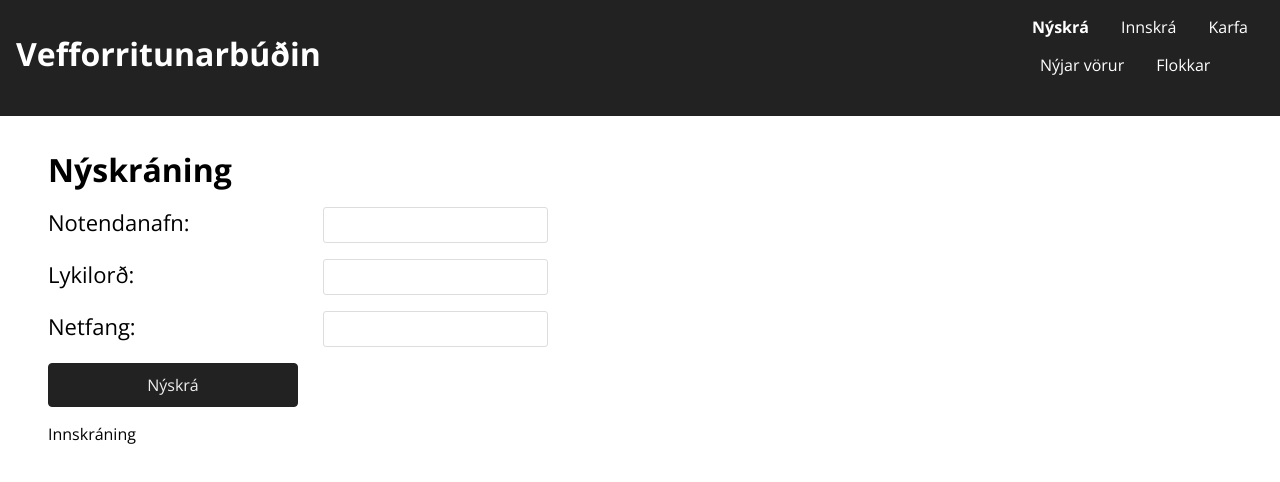
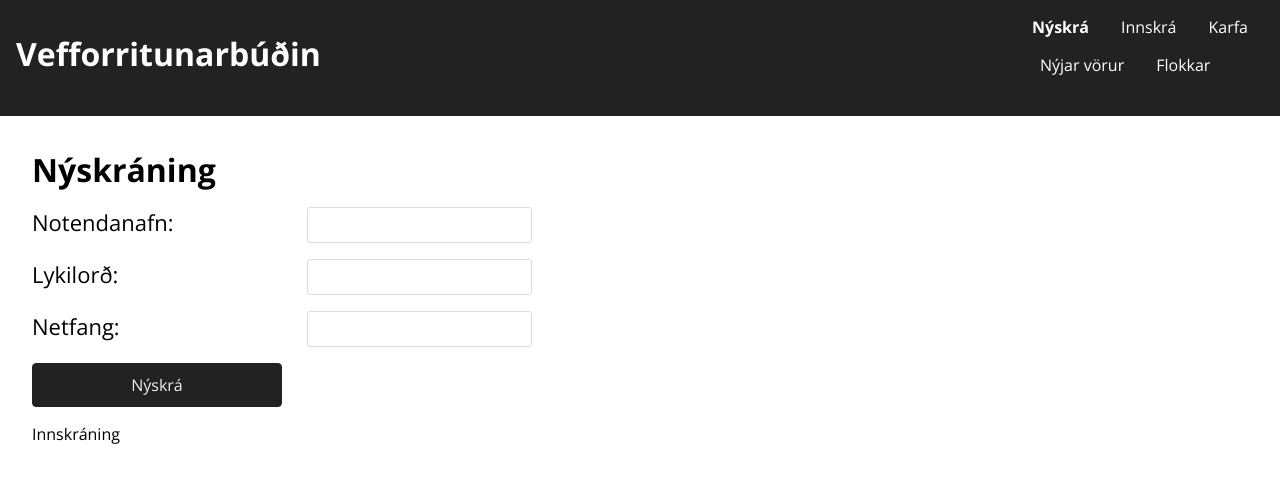
Before and after one commit to bjorgvinhall/Vefforritun2_Hopverkefni2, a React (Create React App) app: page /register in a window 1280 px wide. Shown: the top 482 px of the page. Built offline with nearby package versions, Linux system fonts and the light colour scheme.

Commit message:
smávægilegt css

```diff
--- a/src/components/input/Input.scss
+++ b/src/components/input/Input.scss
@@ -1,10 +1,10 @@
 @import '../../config.scss';
 
 .register {
-    display:flex;
-    margin: 1rem;
+    display: flex;
+    margin: 1rem 1rem 1rem 0rem;
     flex-direction: row;
-    flex-wrap:wrap;
+    flex-wrap: wrap;
     max-width: 500px;
 }
 
--- a/src/routes/category/Category.scss
+++ b/src/routes/category/Category.scss
@@ -1,20 +1,23 @@
 @import '../../config.scss';
-
-.category-list {
-    max-width: $max-width;
-    margin: 2rem 1rem;
-}
-
-.search__button {
-    margin: 1rem 0;
-    padding-left: 1rem;
-}
-
-.search__wrapper h1 {
-    margin-left: 1rem;
-}
 
 .search__form {
     display: flex;
-    flex-direction: column;
+    flex-flow: row;
+    align-items: center;
+    align-content: space-between;
 }
+
+.search__form legend {
+    font-size: 1rem;
+    padding-right: 1rem;
+    display: flex;
+    align-items: center;
+}
+
+.search__button button {
+    padding: 6px 15px;
+}
+
+.search__wrapper {
+    margin: 0;
+}
--- a/src/routes/login/Login.scss
+++ b/src/routes/login/Login.scss
@@ -5,11 +5,6 @@
 }
 .login__button {
     margin: 1rem 0;
-    padding-left: 1rem;
-}
-
-.login__wrapper h1 {
-    margin-left: 1rem;
 }
 
 .login__success {
@@ -19,7 +14,7 @@
 .login__linkToRegister {
     color: #000;
     text-decoration: none;
-    margin: 2rem 1rem;
+    margin: 2rem 0rem;
 }
 
 .errors__message {
--- a/src/routes/register/Register.scss
+++ b/src/routes/register/Register.scss
@@ -4,18 +4,13 @@
     margin: 2rem;
 }
 .register__button {
-    margin: 1rem 0;
-    padding-left: 1rem;
-}
-
-.register__wrapper h1 {
-    margin-left: 1rem;
+    margin: 1rem 1rem 1rem 0rem;
 }
 
 .register__linkToLogin {
     color: #000;
     text-decoration: none;
-    margin: 2rem 1rem;
+    margin: 2rem 0rem;
 }
 .register__success {
     margin: 1rem;
```
